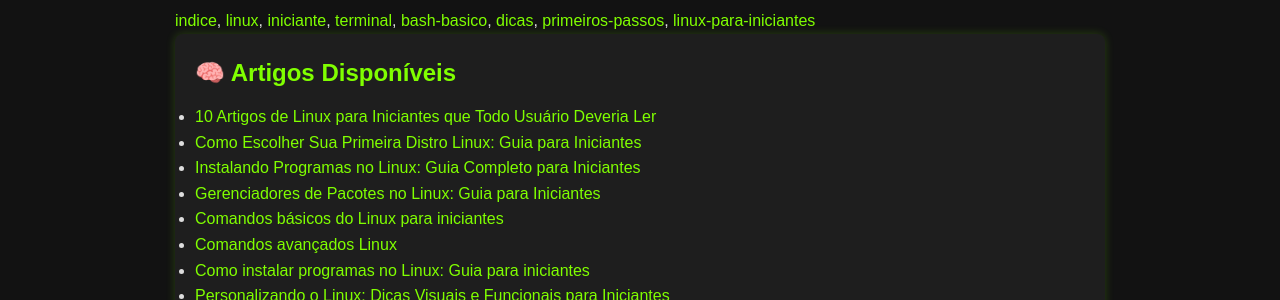
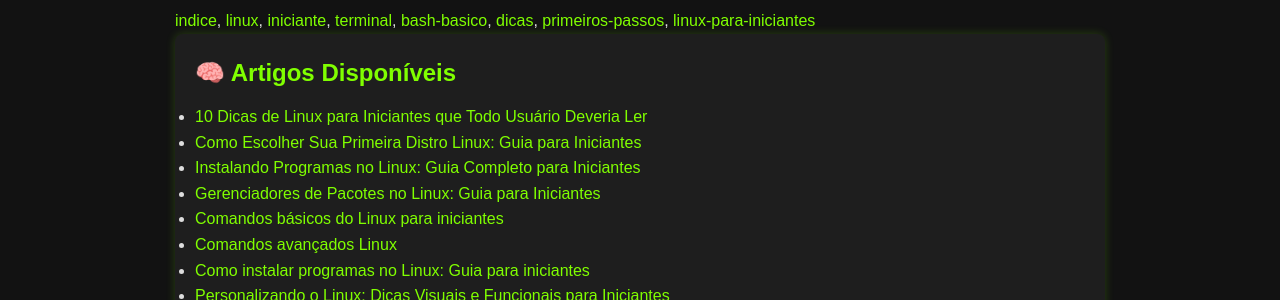
Before and after one commit to Piolinux/piolinux-site, a Jekyll site: the page built from _pages/artigos-linux-bash-automacao-e-terminal-2025.md, in a window 1280 px wide. Shown: the part 124-424 px from the top of the page. Built offline with Jekyll 4.4.1, drawn with Linux system fonts in a browser that asks for light colours.

Commit message:
Update artigos-linux-bash-automacao-e-terminal-2025.md

```diff
--- a/_pages/artigos-linux-bash-automacao-e-terminal-2025.md
+++ b/_pages/artigos-linux-bash-automacao-e-terminal-2025.md
@@ -14,7 +14,7 @@ permalink: /indice-artigos-linux/
 <section>
   <h2>🧠 Artigos Disponíveis</h2>
   <ul>
-    <li><a href="{{ '/artigos-linux-iniciantes/' | relative_url }}">10 Artigos de Linux para Iniciantes que Todo Usuário Deveria Ler</a></li>
+    <li><a href="{{ '/artigos-linux-iniciantes/' | relative_url }}">10 Dicas de Linux para Iniciantes que Todo Usuário Deveria Ler</a></li>
     <li><a href="{{ '/principais-distros-linux/' | relative_url }}">Como Escolher Sua Primeira Distro Linux: Guia para Iniciantes</a></li>
     <li><a href="{{ '/instalar-programas-linux-iniciantes/' | relative_url }}">Instalando Programas no Linux: Guia Completo para Iniciantes</a></li>
     <li><a href="{{ '/gerenciadores-pacotes-linux/#seguranca-monitoramento' | relative_url }}">Gerenciadores de Pacotes no Linux: Guia para Iniciantes</a></li>
```
